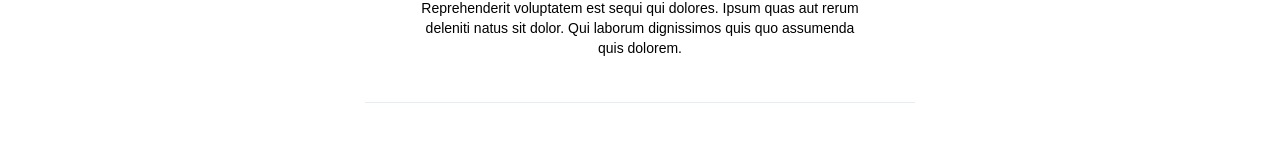
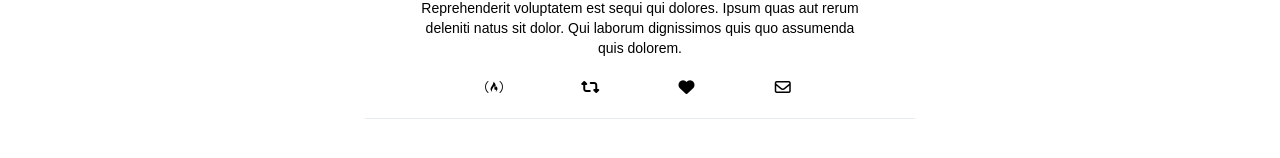
Before and after one commit to micahbales/react-social-card-typescript, a React (Create React App) app: page / in a window 1280 px wide. Shown: the part 322-480 px from the top of the page. Built offline with nearby package versions, Linux system fonts and the light colour scheme; the HTML template or start-up script is replaced by a standard one.

Commit message:
Add Social Icons

```diff
--- a/src/SocialCard.css
+++ b/src/SocialCard.css
@@ -62,3 +62,14 @@
     padding: 0 10% 0 10%;
     width: 80%;
 }
+
+.social-icons {
+    width: 70%;
+    display: -ms-flexbox;
+    display: flex;
+    transform: translate(21%, 7px);
+}
+
+.social-icons__icon {
+    width: 25%;
+}
--- a/src/SocialCard.tsx
+++ b/src/SocialCard.tsx
@@ -38,6 +38,13 @@ class SocialCard extends React.Component<IProps> {
                 <div className="text-body">
                     <p>{this.props.textBody}</p>
                 </div>
+
+                <div className="social-icons">
+                    <i className="social-icons__icon fa fa-free-code-camp" aria-hidden="true" />
+                    <i className="social-icons__icon fa fa-retweet" aria-hidden="true" />
+                    <i className="social-icons__icon fa fa-heart" aria-hidden="true" />
+                    <i className="social-icons__icon fa fa-envelope-o" aria-hidden="true" />
+                </div>
             </div>
         )
     }
```
